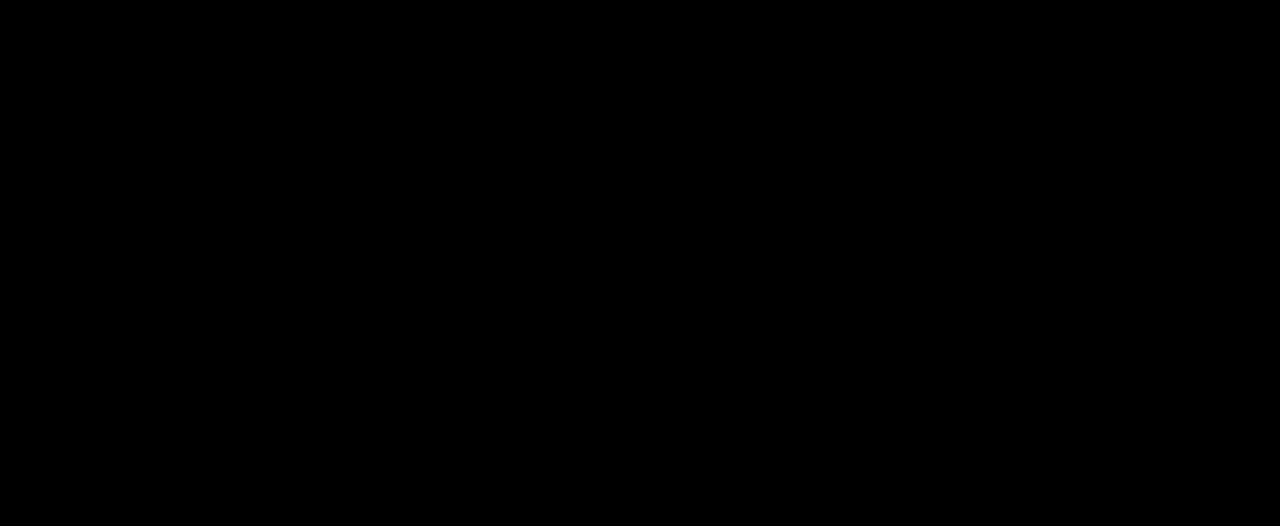
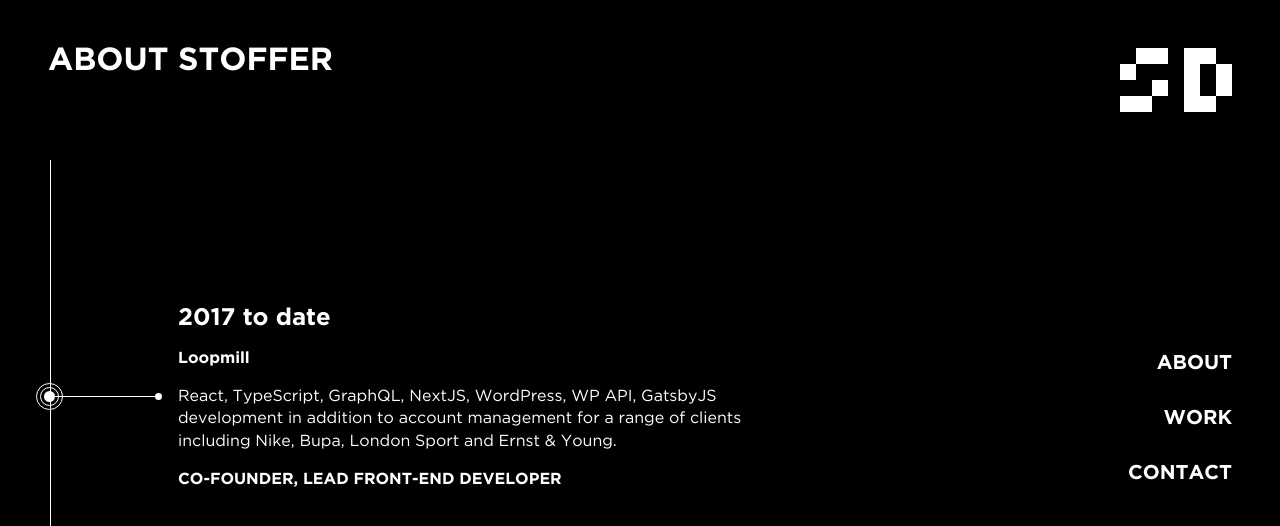
Before and after one commit to chrispdunne/stofferd2, a React (Create React App) app: page /about in a window 1280 px wide. Shown: the top 526 px of the page. Built offline with nearby package versions, Linux system fonts and the light colour scheme.

Commit message:
homepage tweaks

```diff
--- a/src/Components/Buttons/styles.ts
+++ b/src/Components/Buttons/styles.ts
@@ -4,10 +4,15 @@
 	position: absolute;
 	cursor: pointer;
 	bottom: 50px;
-	width: 16px;
-	height: 16px;
+	width: 44px;
+	height: 44px;
 	position: absolute;
 	bottom: 50px;
 	left: 50%;
 	transform: translateX(-50%);
+	/* 980px */
+	@media only screen and (min-width: 61.25em) {
+		width: 16px;
+		height: 16px;
+	}
 `;
--- a/src/Components/Eye/index.tsx
+++ b/src/Components/Eye/index.tsx
@@ -55,35 +55,27 @@
 		[setX, setY]
 	);
 
-	const onDeviceOrientation = useMemo(
-		() =>
-			throttle((e: DeviceOrientationEvent) => {
-				console.log({ e });
-				const { beta, gamma } = e;
-				setX((beta ?? 0) / 180);
-				setY((gamma ?? 0) / 90);
-			}, 20),
+	const onScroll = useMemo(
+		() => (e: Event) => {
+			const scrollY = window.scrollY;
+			const height = window.innerHeight;
+			const progress = scrollY / height;
+			if (progress > 0.01 && progress < 0.5) {
+				setY(2 * progress - 0.5);
+			}
+		},
 		[]
 	);
 
 	useEffect(() => {
-		if (window?.DeviceOrientationEvent && 'ontouchstart' in window) {
-			window.addEventListener('deviceorientation', onDeviceOrientation);
-		} else {
-			window.addEventListener('mousemove', onMouseMove);
-		}
+		window.addEventListener('mousemove', onMouseMove);
+		window.addEventListener('scroll', onScroll);
 
 		return () => {
-			if (window?.DeviceOrientationEvent && 'ontouchstart' in window) {
-				window.removeEventListener(
-					'deviceorientation',
-					onDeviceOrientation
-				);
-			} else {
-				window.removeEventListener('mousemove', onMouseMove);
-			}
+			window.removeEventListener('mousemove', onMouseMove);
+			window.removeEventListener('scroll', onScroll);
 		};
-	}, [onDeviceOrientation, onMouseMove]);
+	}, [onMouseMove, onScroll]);
 	const lightRef = useRef(null);
 	return (
 		<Canvas style={{ backgroundColor: '#000', height: '100vh' }}>
--- /dev/null
+++ b/src/Components/TLSection/index.tsx
@@ -0,0 +1,111 @@
+import styled from 'styled-components';
+import { TimelineProps } from '../../types';
+
+const StyledTimelineSection = styled.div`
+	display: flex;
+	position: relative;
+	left: -22px;
+	height: 33vh;
+	p {
+		margin: 0.5rem 0;
+		line-height: 1.4;
+	}
+	[class^='circle'] {
+		background: #fff;
+		border-radius: 100%;
+	}
+	.pointer {
+		display: flex;
+		margin: 1rem;
+		align-items: center;
+	}
+	.circle1 {
+		width: 11px;
+		height: 11px;
+		position: relative;
+		margin: 0;
+		&:before,
+		&:after {
+			content: '';
+			position: absolute;
+			border: 1px solid #fff;
+			border-radius: 100%;
+			background: transparent;
+		}
+		&:before {
+			width: 17px;
+			height: 17px;
+			top: -4px;
+			left: -4px;
+		}
+		&:after {
+			width: 25px;
+			height: 25px;
+			top: -8px;
+			left: -8px;
+		}
+	}
+	.circle2 {
+		width: 7px;
+		height: 7px;
+	}
+	.line {
+		width: 10vw;
+		max-width: 100px;
+		height: 1px;
+		background: #fff;
+		transform-origin: left;
+	}
+	.text {
+		display: flex;
+		flex-direction: column;
+		justify-content: center;
+	}
+	h2 {
+		margin: 0.5rem 0;
+	}
+	.where {
+		font-weight: 900;
+	}
+	.callout {
+		font-weight: 900;
+		text-transform: uppercase;
+	}
+	/* SMALL < 979px */
+	@media only screen and (max-width: 61.1875em) {
+		.text {
+			max-width: 40rem;
+		}
+	}
+	/* BIG 980px + */
+	@media only screen and (min-width: 61.25em) {
+		.text {
+			max-width: 40rem;
+		}
+	}
+`;
+
+export default function TLSection({
+	className,
+	date,
+	where,
+	desc,
+	callout
+}: TimelineProps) {
+	return (
+		<StyledTimelineSection className={className ? className : undefined}>
+			<div className="pointer">
+				<div className="circle1"></div>
+				<div className="line"></div>
+				<div className="circle2"></div>
+			</div>
+
+			<div className="text">
+				<h2>{date}</h2>
+				<p className="where">{where}</p>
+				<p className="desc">{desc}</p>
+				{callout && <p className="callout">{callout}</p>}
+			</div>
+		</StyledTimelineSection>
+	);
+}
--- a/src/Pages/About.tsx
+++ b/src/Pages/About.tsx
@@ -1,3 +1,160 @@
+import styled from 'styled-components';
+import gsap from 'gsap';
+import ScrollTrigger from 'gsap/ScrollTrigger';
+import Nav from '../Components/Nav';
+import { useEffect, useRef, useState } from 'react';
+import { sections } from '../content/aboutSection';
+import TLSection from '../Components/TLSection';
+
+gsap.registerPlugin(ScrollTrigger);
+
+const AboutPage = styled.main`
+	background: #000;
+	color: #fff;
+	h1 {
+		position: absolute;
+		top: 2.5rem;
+		left: 0;
+		padding-left: 3rem;
+		margin: 0;
+	}
+	.timeline {
+		margin-left: 3rem;
+		padding-top: 6rem;
+		padding-top: 33vh;
+		position: relative;
+		&:before {
+			content: '';
+			border-left: 1px solid #fff;
+			display: block;
+			position: absolute;
+			top: 10rem;
+			bottom: 0;
+			width: 1px;
+		}
+	}
+	// small
+	@media only screen and (max-width: 61.1875em) {
+		h1 {
+			width: 100vw;
+			left: 1.9rem;
+			margin: 0;
+			padding: 0;
+			font-size: 1.5rem;
+			top: 6rem;
+		}
+		.timeline {
+			margin-left: 2rem;
+		}
+	}
+	// large
+	@media only screen and (min-width: 61.25em) {
+		.timeline {
+			margin-left: 50px;
+		}
+	}
+`;
+
 export default function About() {
-	return <>About</>;
+	const timeline = useRef<HTMLDivElement>(null);
+
+	const [tl, setTl] = useState<any>(null);
+	useEffect(() => {
+		setTl(
+			gsap.timeline({
+				scrollTrigger: {
+					scrub: true,
+					invalidateOnRefresh: true
+					// markers: true,
+				}
+			})
+		);
+	}, []);
+
+	useEffect(() => {
+		if (!tl) return;
+
+		const sectionEls: Element[] =
+			timeline && timeline.current
+				? [...timeline.current.querySelectorAll('.timeline-section')]
+				: [];
+
+		sectionEls.forEach((section, i) => {
+			if (i === 0) return;
+			const circle1 = section.querySelector('.circle1');
+			const circle2 = section.querySelector('.circle2');
+			const line = section.querySelector('.line');
+			const text = section.querySelector('.text');
+
+			// tl.set(section, { autoAlpha: 0.5 })
+			tl.set(circle1, { scale: 0 }, 0);
+			tl.set(line, { scaleX: 0 }, 0);
+			tl.set(circle2, { scale: 0 }, 0);
+			tl.set(text, { autoAlpha: 0 }, 0);
+
+			// grow circle
+			tl.fromTo(
+				circle1,
+				{ scale: 0 },
+				{
+					scale: 1
+				}
+			);
+			// grow line
+			tl.fromTo(
+				line,
+				{ scaleX: 0 },
+				{
+					scaleX: 1
+				}
+			);
+			// grow circle 2
+			tl.fromTo(
+				circle2,
+				{ scale: 0 },
+				{
+					scale: 1
+				}
+			);
+			// fade text in
+			tl.fromTo(
+				text,
+				{ autoAlpha: 0 },
+				{
+					duration: 1,
+					autoAlpha: 1
+				}
+			);
+		});
+		tl.scrollTrigger.refresh();
+		return () => {};
+	}, [tl, timeline]);
+
+	return (
+		<>
+			<Nav />
+
+			<AboutPage>
+				<h1>About Stoffer</h1>
+				<div className="timeline" ref={timeline}>
+					{sections.map((section, i) => {
+						return (
+							<TLSection
+								key={i}
+								className="timeline-section"
+								date={section.date}
+								where={section.where}
+								desc={section.desc}
+								callout={
+									section.callout
+										? section.callout
+										: undefined
+								}
+							/>
+						);
+					})}
+				</div>
+			</AboutPage>
+		</>
+	);
 }
--- a/src/Pages/Work/index.tsx
+++ b/src/Pages/Work/index.tsx
@@ -18,7 +18,8 @@
 	align-items: center;
 	width: 100vw;
 	height: 100%;
-	/* 980px */
+	position: relative;
+	z-index: 1;
 	@media only screen and (min-width: 61.25em) {
 		gap: 100px;
 		flex-direction: row;
--- a/src/Pages/styles.ts
+++ b/src/Pages/styles.ts
@@ -5,13 +5,14 @@
 }
 
 export const FullHeightSection = styled.section<WhiteProps>`
-	height: 80vh;
+	height: 100vh;
 	background-color: ${props => (props.white ? 'white' : 'black')};
 	position: relative;
 	display: flex;
 	flex-direction: column;
 	justify-content: center;
 	align-items: center;
+	gap: 5vh;
 	/* 980px */
 	@media only screen and (min-width: 61.25em) {
 		height: 100vh;
--- /dev/null
+++ b/src/content/aboutSection.ts
@@ -0,0 +1,34 @@
+import { TimelineProps } from '../types';
+
+export const sections: TimelineProps[] = [
+	{
+		date: '2017 to date',
+		where: 'Loopmill',
+		callout: 'Co-Founder, Lead Front-end developer',
+		desc: 'React, TypeScript, GraphQL, NextJS, WordPress, WP API, GatsbyJS development in addition to account management for a range of clients including Nike, Bupa, London Sport and Ernst & Young.'
+	},
+	{
+		date: '2014 - 2017',
+		where: 'Pragmatic',
+		callout: 'Senior WordPress Developer',
+		desc: 'Range of PHP, WP REST API and JS development for clients including ITV, Bacardi.'
+	},
+	{
+		date: '2011 - 2014',
+		where: 'LoyLogic',
+		callout: 'Web Designer',
+		desc: 'Building microsites & HTML newsletters for various loyalty programmes including Hilton, Etihad and Scandinavian Airlines.'
+	},
+	{
+		date: '2010 - 2011',
+		where: 'Siemens / CD-Adapco',
+		callout: 'Web Designer',
+		desc: 'Microsite design & build for range of Siemens / CD-Adapco products.'
+	},
+	{
+		date: '2005 - 2009',
+		where: 'Brunel University, London',
+		desc: 'BSC Multimedia Design & Technology With 1 year work placement.',
+		callout: '1st Class Honours'
+	}
+];
--- /dev/null
+++ b/src/types/index.ts
@@ -0,0 +1,7 @@
+export type TimelineProps = {
+	className?: string;
+	date: string;
+	where: string;
+	desc: string;
+	callout?: string;
+};
```
Also changed, not shown: tsconfig.json (+3 -9 lines).
